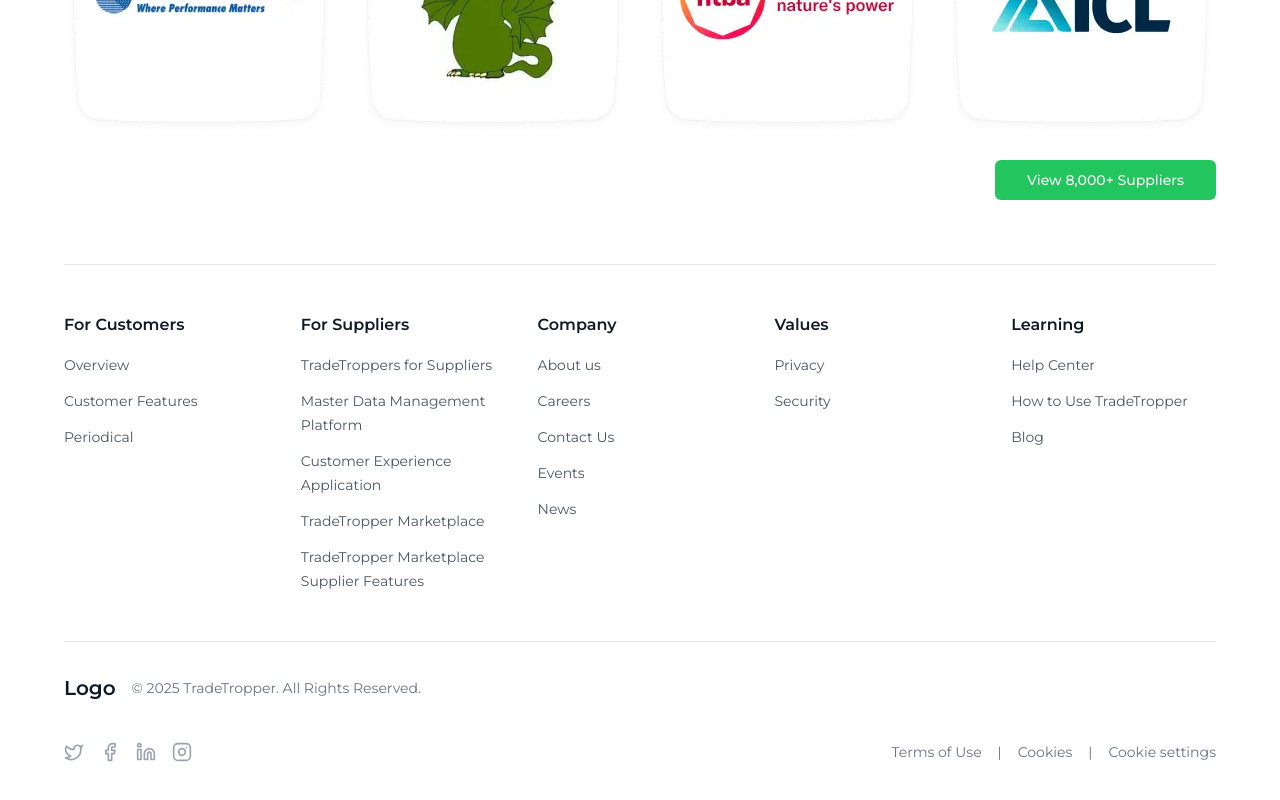
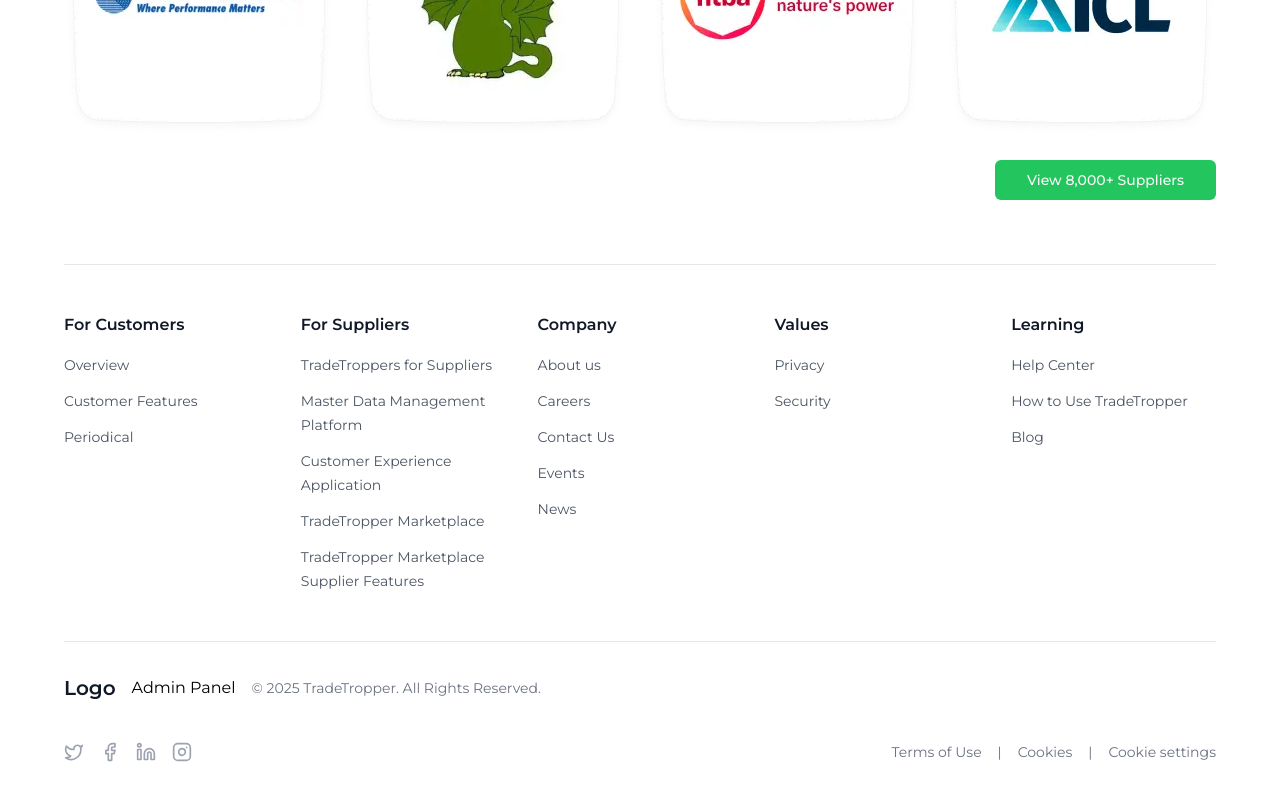
Before and after one commit to Tayyabbutt1133/trade, a Next.js app: page / in a window 1280 px wide. Shown: the part 5722-6522 px from the top of the page. Built offline with nearby package versions, Linux system fonts and the light colour scheme.

Commit message:
footer updated

```diff
--- a/components/Footer.jsx
+++ b/components/Footer.jsx
@@ -98,6 +98,9 @@
                 height={40}
               /> */}
                 <div className="text-xl font-semibold text-gray-900">Logo</div>
+                <Link href={"https://admin-trade-crm.vercel.app/login"}>
+                  <p>Admin Panel</p>
+                  </Link>
                 <span className="text-sm text-gray-500">
                   © 2025 TradeTropper. All Rights Reserved.
                 </span>
```
